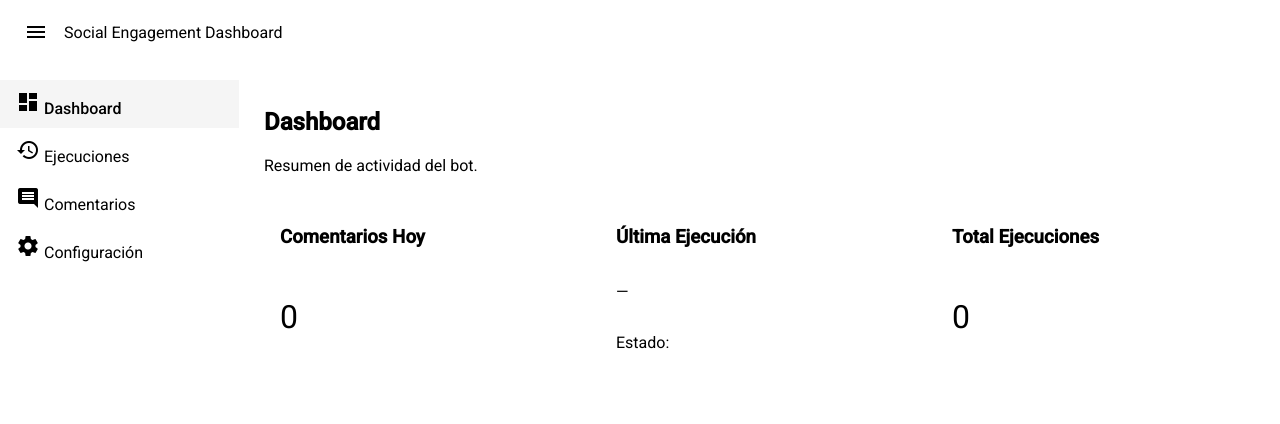
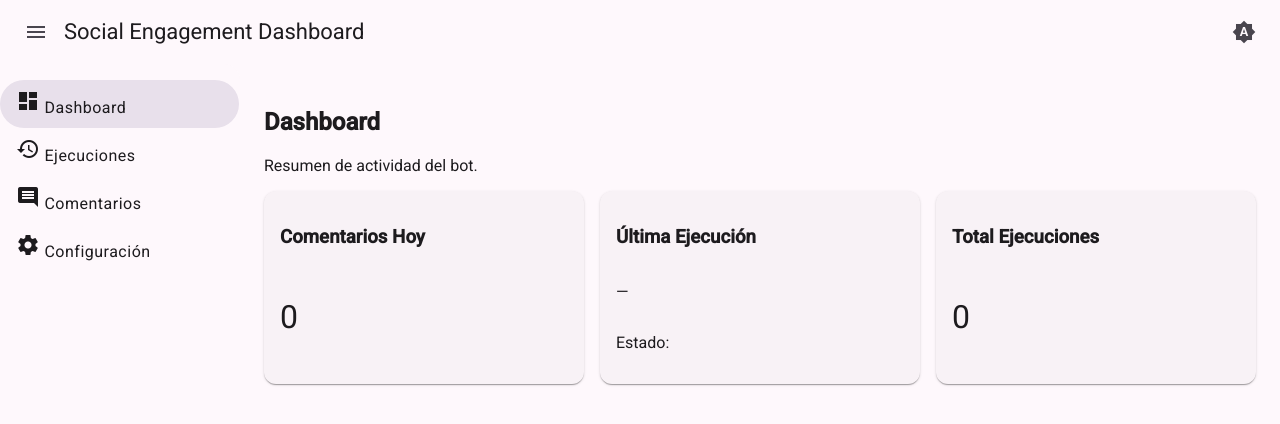
Before and after one commit to linkinrodx/social-engagement-dashboard, an Angular app: page /dashboard in a window 1280 px wide. Shown: the top 424 px of the page. Built offline with nearby package versions, Linux system fonts and the light colour scheme; no server answers.

Commit message:
feat: implement theme toggle functionality with Angular Material theming

```diff
--- a/angular.json
+++ b/angular.json
@@ -32,7 +32,7 @@
               "budgets": [
                 {
                   "type": "initial",
-                  "maximumWarning": "500kB",
+                  "maximumWarning": "650kB",
                   "maximumError": "1MB"
                 },
                 {
--- a/src/app/app.html
+++ b/src/app/app.html
@@ -8,6 +8,15 @@
     <mat-icon>menu</mat-icon>
   </button>
   <span>Social Engagement Dashboard</span>
+  <span class="toolbar-spacer"></span>
+  <button
+    mat-icon-button
+    (click)="theme.cycle()"
+    [matTooltip]="themeTooltip()"
+    aria-label="Cambiar tema"
+  >
+    <mat-icon>{{ themeIcon() }}</mat-icon>
+  </button>
 </mat-toolbar>
 
 @if (showInstallBanner()) {
--- a/src/app/app.scss
+++ b/src/app/app.scss
@@ -8,6 +8,10 @@ mat-toolbar {
 
 .menu-button {
   margin-right: 8px;
+}
+
+.toolbar-spacer {
+  flex: 1 1 auto;
 }
 
 .install-banner {
@@ -22,8 +26,8 @@ mat-toolbar {
   padding: 10px 16px;
   padding-left: max(16px, env(safe-area-inset-left));
   padding-right: max(16px, env(safe-area-inset-right));
-  background: #e8def8;
-  color: #1d192b;
+  background: var(--mat-sys-primary-container);
+  color: var(--mat-sys-on-primary-container);
   font-size: 14px;
   box-shadow: 0 2px 4px rgba(0, 0, 0, 0.12);
 
@@ -58,16 +62,17 @@ mat-drawer-container.with-banner {
 mat-drawer {
   width: 240px;
   padding-top: 8px;
-  background: #fff;
+  background: var(--mat-sys-surface);
 }
 
 mat-drawer-content {
   padding: 24px;
   padding-bottom: max(24px, env(safe-area-inset-bottom));
+  background: var(--mat-sys-surface);
 }
 
 .active-link {
-  background: rgba(0, 0, 0, 0.04);
+  background: var(--mat-sys-surface-variant);
   font-weight: 500;
 }
 
@@ -92,13 +97,13 @@ th,
 td {
   text-align: left;
   padding: 8px 12px;
-  border-bottom: 1px solid #e0e0e0;
+  border-bottom: 1px solid var(--mat-sys-outline-variant);
   white-space: nowrap;
 }
 
 th {
   font-weight: 500;
-  color: #666;
+  color: var(--mat-sys-on-surface-variant);
 }
 
 .settings-form {
@@ -115,12 +120,12 @@ th {
 .form-field label {
   font-weight: 500;
   font-size: 14px;
-  color: #333;
+  color: var(--mat-sys-on-surface);
 }
 
 .form-field input[type='number'] {
   padding: 8px 12px;
-  border: 1px solid #ccc;
+  border: 1px solid var(--mat-sys-outline);
   border-radius: 4px;
   font-size: 14px;
   width: 100%;
@@ -135,8 +140,8 @@ th {
 
 .save-button {
   padding: 10px 24px;
-  background: #673ab7;
-  color: #fff;
+  background: var(--mat-sys-primary);
+  color: var(--mat-sys-on-primary);
   border: none;
   border-radius: 4px;
   font-size: 14px;
@@ -144,7 +149,7 @@ th {
 }
 
 .save-button:hover {
-  background: #5e35b1;
+  filter: brightness(0.9);
 }
 
 @media (max-width: 767.98px) {
--- a/src/app/app.ts
+++ b/src/app/app.ts
@@ -8,6 +8,9 @@ import { MatToolbarModule } from '@angular/material/toolbar';
 import { MatListModule } from '@angular/material/list';
 import { MatIconModule } from '@angular/material/icon';
 import { MatButtonModule } from '@angular/material/button';
+import { MatTooltipModule } from '@angular/material/tooltip';
+
+import { ThemeService } from './services/theme.service';
 
 @Component({
   selector: 'app-root',
@@ -21,6 +24,7 @@ import { MatButtonModule } from '@angular/material/button';
     MatListModule,
     MatIconModule,
     MatButtonModule,
+    MatTooltipModule,
   ],
   templateUrl: './app.html',
   styleUrl: './app.scss',
@@ -29,6 +33,7 @@ export class App {
   private breakpointObserver = inject(BreakpointObserver);
   private destroyRef = inject(DestroyRef);
   private swUpdate = inject(SwUpdate);
+  readonly theme = inject(ThemeService);
 
   isMobile = signal(false);
   sidenavOpened = signal(false);
@@ -74,6 +79,16 @@ export class App {
     }
   }
 
+  themeIcon() {
+    const icons: Record<string, string> = { light: 'light_mode', dark: 'dark_mode', system: 'brightness_auto' };
+    return icons[this.theme.preference()];
+  }
+
+  themeTooltip() {
+    const labels: Record<string, string> = { light: 'Tema claro', dark: 'Tema oscuro', system: 'Tema del sistema' };
+    return labels[this.theme.preference()];
+  }
+
   installApp() {
     const prompt = this.deferredPrompt();
     if (!prompt) return;
--- a/src/app/components/skeleton/skeleton.ts
+++ b/src/app/components/skeleton/skeleton.ts
@@ -59,17 +59,17 @@ import { Component, input, computed, ChangeDetectionStrategy } from '@angular/co
       min-width: 200px;
       padding: 16px;
       border-radius: 4px;
-      background: #fff;
+      background: var(--mat-sys-surface);
     }
     .skeleton-table {
       border-radius: 4px;
-      background: #fff;
+      background: var(--mat-sys-surface);
     }
     .skeleton-table-row {
       display: flex;
       gap: 16px;
       padding: 12px 16px;
-      border-bottom: 1px solid rgba(0,0,0,0.06);
+      border-bottom: 1px solid var(--mat-sys-outline-variant);
     }
     .skeleton-table-header .skeleton-cell {
       height: 14px;
@@ -79,8 +79,15 @@ import { Component, input, computed, ChangeDetectionStrategy } from '@angular/co
     .skeleton-cell,
     .skeleton-button {
       border-radius: 4px;
-      background: linear-gradient(90deg, #e0e0e0 0%, #f5f5f5 50%, #e0e0e0 100%);
+      background-color: var(--mat-sys-surface-variant);
+      background-image: linear-gradient(
+        90deg,
+        transparent 0%,
+        rgba(255, 255, 255, 0.3) 50%,
+        transparent 100%
+      );
       background-size: 200% 100%;
+      background-repeat: no-repeat;
       animation: shimmer 1.4s ease-in-out infinite;
     }
     .skeleton-line {
--- /dev/null
+++ b/src/app/services/theme.service.ts
@@ -0,0 +1,55 @@
+import { Injectable, signal, computed, effect } from '@angular/core';
+
+export type ThemePreference = 'light' | 'dark' | 'system';
+
+@Injectable({ providedIn: 'root' })
+export class ThemeService {
+  private readonly STORAGE_KEY = 'theme-preference';
+  private preferenceSignal = signal<ThemePreference>('system');
+  private osDark = signal(false);
+
+  readonly preference = this.preferenceSignal.asReadonly();
+
+  readonly effective = computed(() => {
+    const pref = this.preferenceSignal();
+    if (pref !== 'system') return pref;
+    return this.osDark() ? 'dark' : 'light';
+  });
+
+  constructor() {
+    const saved = localStorage.getItem(this.STORAGE_KEY) as ThemePreference | null;
+    if (saved) this.preferenceSignal.set(saved);
+
+    this.osDark.set(window.matchMedia('(prefers-color-scheme: dark)').matches);
+
+    window.matchMedia('(prefers-color-scheme: dark)').addEventListener('change', (e) => {
+      this.osDark.set(e.matches);
+    });
+
+    effect(() => {
+      const theme = this.effective();
+      document.documentElement.classList.toggle('dark', theme === 'dark');
+      this.updateMetaThemeColor(theme);
+    });
+  }
+
+  setPreference(pref: ThemePreference) {
+    this.preferenceSignal.set(pref);
+    localStorage.setItem(this.STORAGE_KEY, pref);
+  }
+
+  cycle(): ThemePreference {
+    const order: ThemePreference[] = ['light', 'dark', 'system'];
+    const current = this.preferenceSignal();
+    const next = order[(order.indexOf(current) + 1) % order.length];
+    this.setPreference(next);
+    return next;
+  }
+
+  private updateMetaThemeColor(theme: 'light' | 'dark') {
+    const meta = document.querySelector('meta[name="theme-color"]');
+    if (meta) {
+      meta.setAttribute('content', theme === 'dark' ? '#1e1e1e' : '#f5f5f5');
+    }
+  }
+}
--- a/src/index.html
+++ b/src/index.html
@@ -19,5 +19,17 @@
   </head>
   <body>
     <app-root></app-root>
+    <script>
+      (function () {
+        var theme = localStorage.getItem('theme-preference');
+        if (theme === 'dark') {
+          document.documentElement.classList.add('dark');
+        } else if (theme === 'system' || !theme) {
+          if (window.matchMedia('(prefers-color-scheme: dark)').matches) {
+            document.documentElement.classList.add('dark');
+          }
+        }
+      })();
+    </script>
   </body>
 </html>
--- a/src/styles.scss
+++ b/src/styles.scss
@@ -1,4 +1,32 @@
 @use '@angular/material' as mat;
+
+$light-theme: mat.define-theme(
+  (
+    color: (
+      theme-type: light,
+      primary: mat.$violet-palette,
+    ),
+  )
+);
+
+$dark-theme: mat.define-theme(
+  (
+    color: (
+      theme-type: dark,
+      primary: mat.$violet-palette,
+    ),
+  )
+);
+
+html {
+  @include mat.all-component-themes($light-theme);
+  @include mat.system-level-colors($light-theme);
+}
+
+html.dark {
+  @include mat.all-component-themes($dark-theme);
+  @include mat.system-level-colors($dark-theme);
+}
 
 html,
 body {
@@ -7,6 +35,7 @@ body {
 body {
   margin: 0;
   font-family: Roboto, 'Helvetica Neue', sans-serif;
+  background-color: var(--mat-sys-surface);
 }
 
 .truncate-cell {
```
Also changed, not shown: 2 other files (tests, documents, lock files or other folders).
